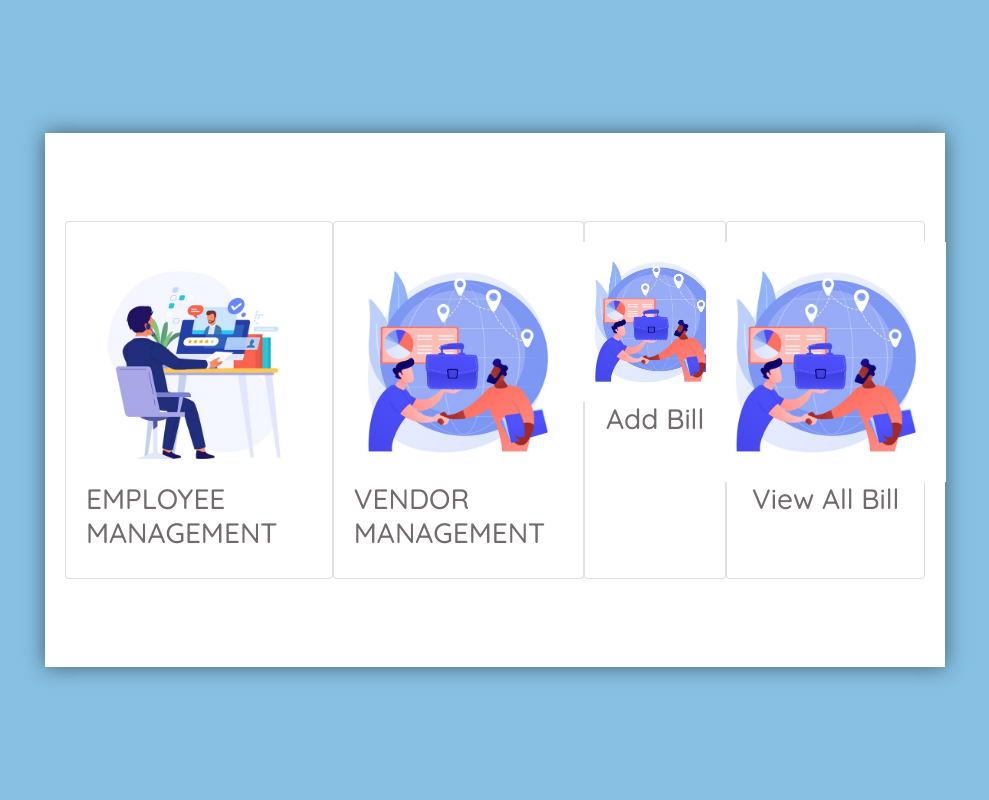
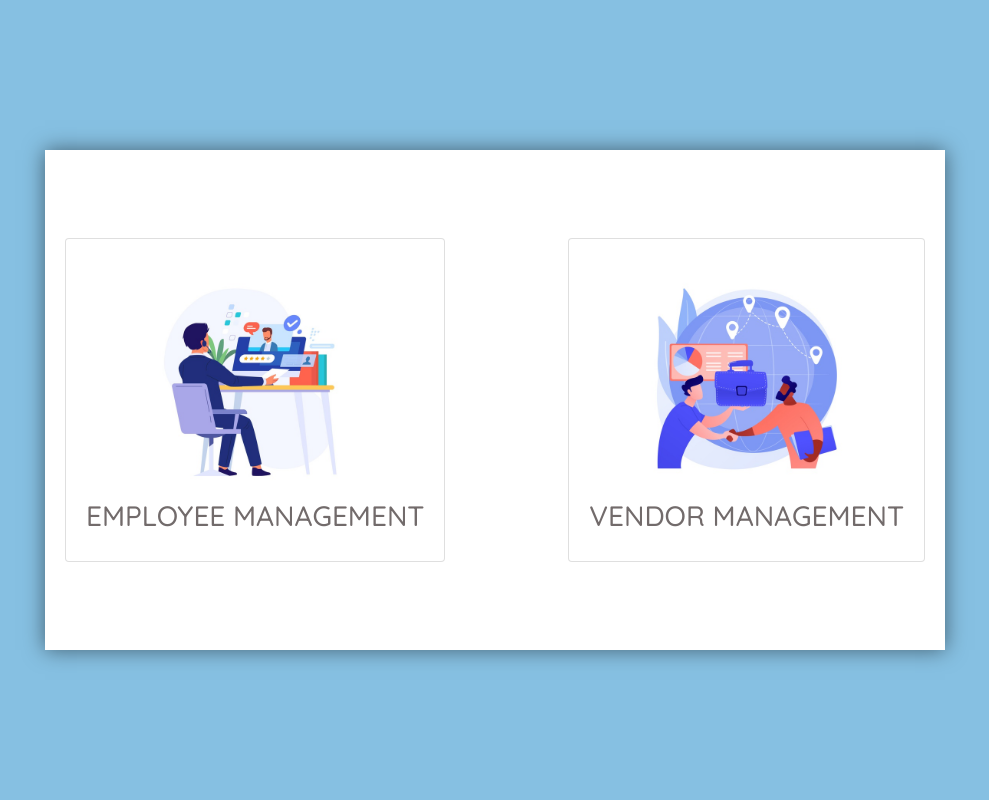
Before and after one commit to devashar13/bills-sharing, a Django app: template base/templates/base/home.html in a window 1280 px wide. Shown: the part 56-856 px from the top of the page, without its empty margins (145-1134 px from the left). Run offline with Django 3.2, Linux system fonts and the light colour scheme; the template is opened without the code that fills it, so the values that code supplies are empty; some libraries are stand-ins or nearby versions.

Commit message:
fix:home.html

```diff
--- a/base/models.py
+++ b/base/models.py
@@ -138,9 +138,7 @@ class Bill(models.Model):
     total_amount = models.DecimalField(max_digits=10,decimal_places=3)
     due_payment = models.DateField()
     narration = models.TextField(null=True,blank=True)
-
     paid = models.BooleanField(default=False)
-
     def __str__(self):
         return self.invoice_num
 
--- a/base/templates/base/home.html
+++ b/base/templates/base/home.html
@@ -1,7 +1,6 @@
 {% extends 'base/base.html' %}
 {% load static %}
 {% block 'card-content' %}
-
 <div class="custom-card v-card vendor-details-card d-flex justify-content-between" style="min-height:400px;">
 	<div class="card my-5">
 		<a href="{% url 'selectEmployee' %}">
@@ -22,23 +21,5 @@
 		</a>
 
 	</div>
-	<div class="card my-5">
-		<a href="{% url 'addBill' %}">
-			<div class="card-body d-flex flex-column justify-content-center align-items-center">
-				<img src="{% static 'images/vendor.jpg' %}" alt="Vendor management image" style="height: 10rem; width: auto;">
-				<h3>Add Bill</h3>
-			</div>
-		</a>
-
-	</div>
-	<div class="card my-5">
-		<a href="{% url 'viewBills' %}">
-			<div class="card-body d-flex flex-column justify-content-center align-items-center">
-				<img src="{% static 'images/vendor.jpg' %}" alt="Vendor management image" style="height: 15rem; width: auto;">
-				<h3>View All Bill</h3>
-			</div>
-		</a>
-
-	</div>
 </div>
 {% endblock %}
```
